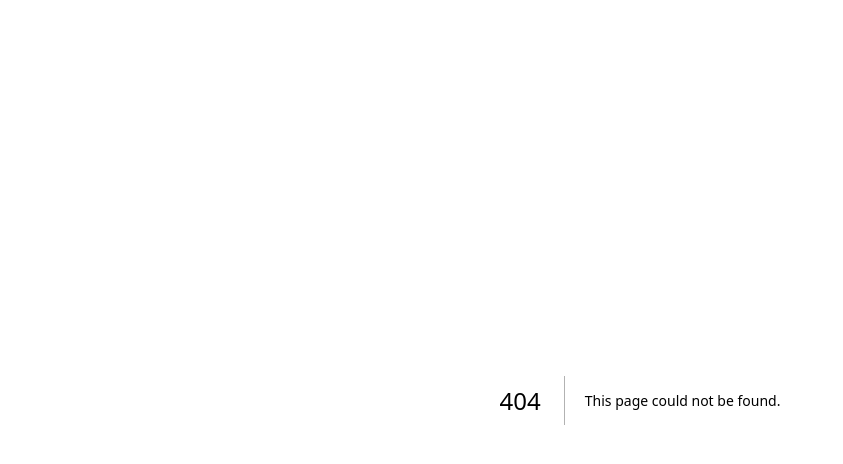
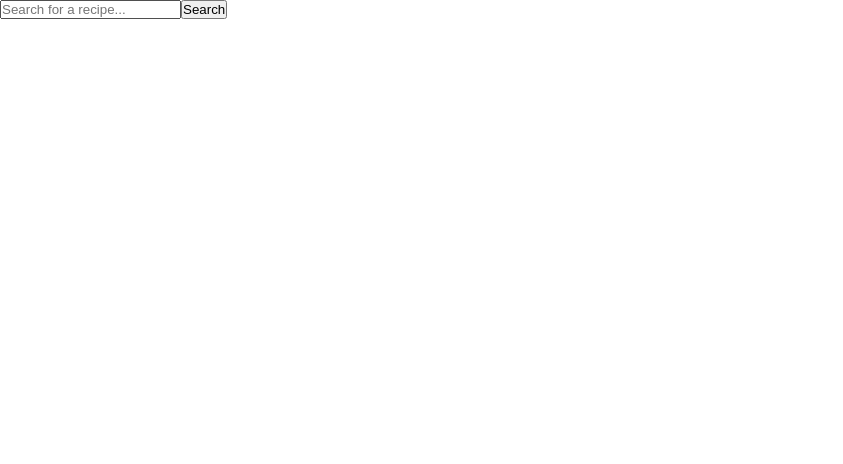
Before and after one commit to ErajT/dietician-AI, a Next.js app: page /recipegenerator in a window 1280 px wide. Before the commit this address had no page. Shown: the top 464 px of the page, without its empty margins (0-843 px from the left). Built offline with nearby package versions, Linux system fonts and the light colour scheme.

Commit message:
SearchBar

```diff
--- /dev/null
+++ b/app/components/searchbar.tsx
@@ -0,0 +1,29 @@
+"use client";
+import { useState } from 'react';
+
+const SearchBar = ({ onSearch }: { onSearch: (query: string) => void }) => {
+  const [query, setQuery] = useState('');
+
+  const handleInputChange = (event: React.ChangeEvent<HTMLInputElement>) => {
+    setQuery(event.target.value);
+  };
+
+  const handleSubmit = (event: React.FormEvent<HTMLFormElement>) => {
+    event.preventDefault();
+    onSearch(query); // Call the function passed as prop with the search query
+  };
+
+  return (
+    <form onSubmit={handleSubmit}>
+      <input
+        type="text"
+        value={query}
+        onChange={handleInputChange}
+        placeholder="Search for a recipe..."
+      />
+      <button type="submit">Search</button>
+    </form>
+  );
+};
+
+export default SearchBar;
--- /dev/null
+++ b/app/recipegenerator/page.tsx
@@ -0,0 +1,21 @@
+"use client";
+import React from 'react';
+
+import SearchBar from '../components/searchbar';
+
+
+
+export default function RecipeGeneratorPage() {
+  const handleSearch = (query: string) => {
+    console.log('Search Query:', query);
+    // Add logic here to handle the search
+  };
+
+  return (
+    <div>
+
+      <SearchBar onSearch={handleSearch} />
+      {/* Add the rest of your page content here */}
+    </div>
+  );
+}
--- a/jsconfig.json
+++ b/jsconfig.json
@@ -1,5 +1,6 @@
 {
   "compilerOptions": {
+    "jsx": "react",
     "paths": {
       "@/*": ["./*"]
     }
```
Also changed, not shown: package.json (+7 -2 lines), tsconfig.json (added, +34 -0 lines), 1 other file (tests, documents, lock files or other folders).
